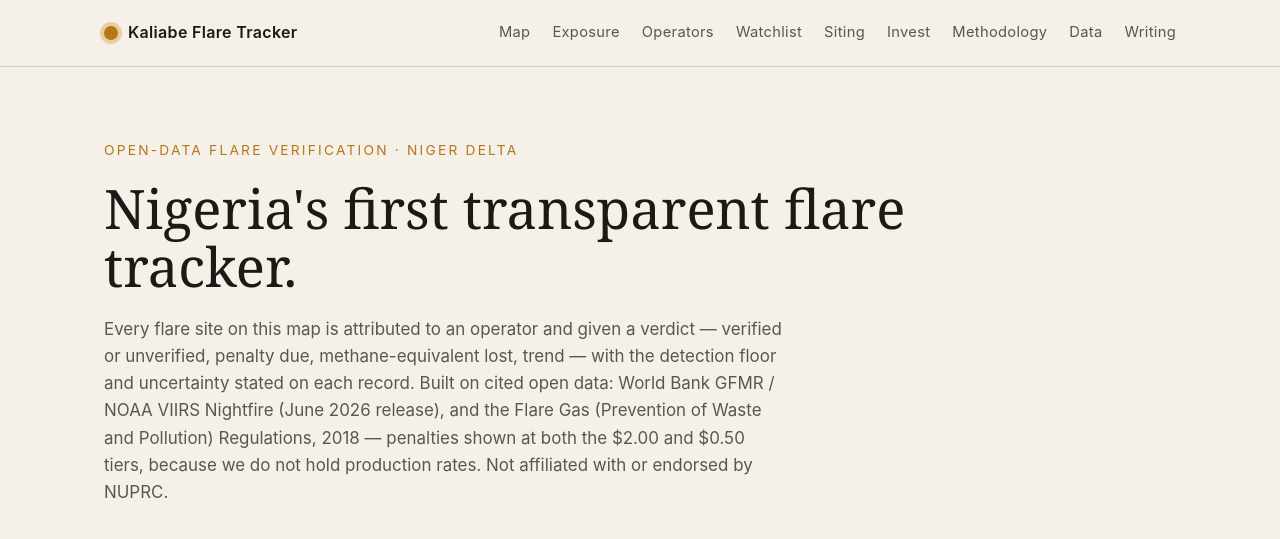
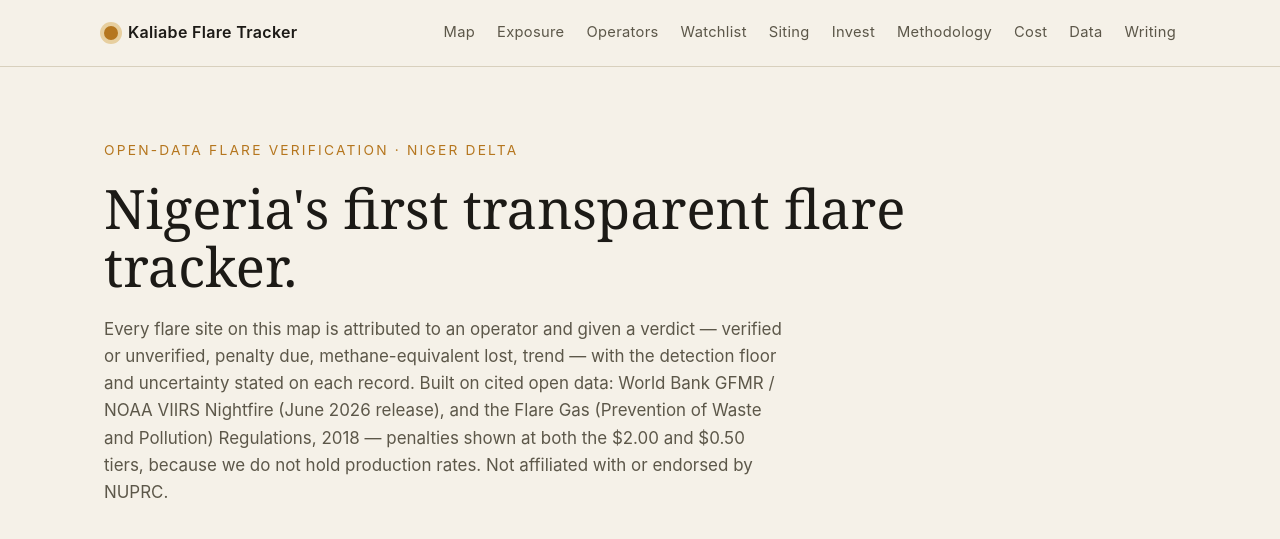
Before and after one commit to Menashi-Admin/kaliabe-flare-ledger, a plain HTML site: page web/public/index.html in a window 1280 px wide. Shown: the top 539 px of the page. Drawn offline with nearby package versions, Linux system fonts and the light colour scheme; no server answers.

Commit message:
KCC: add 'Cost' nav link (kcc.html) to tracker home so the tool is discoverable

```diff
--- a/web/public/index.html
+++ b/web/public/index.html
@@ -30,6 +30,7 @@
       <a href="siting.html" class="nav__link">Siting</a>
       <a href="invest.html" class="nav__link">Invest</a>
       <a href="methodology.html" class="nav__link">Methodology</a>
+      <a href="kcc.html" class="nav__link">Cost</a>
       <a href="data.html" class="nav__link">Data</a>
       <a href="blog/" class="nav__link">Writing</a>
     </nav>
```
